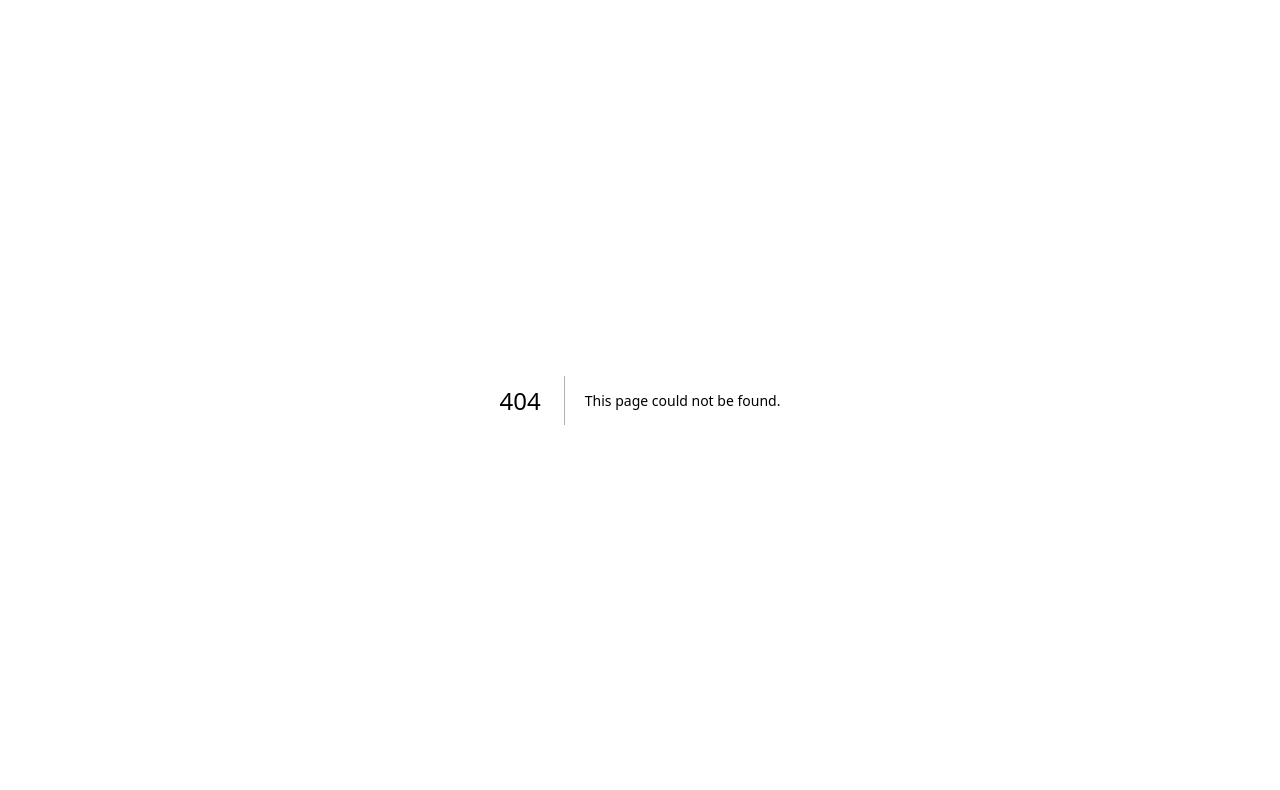
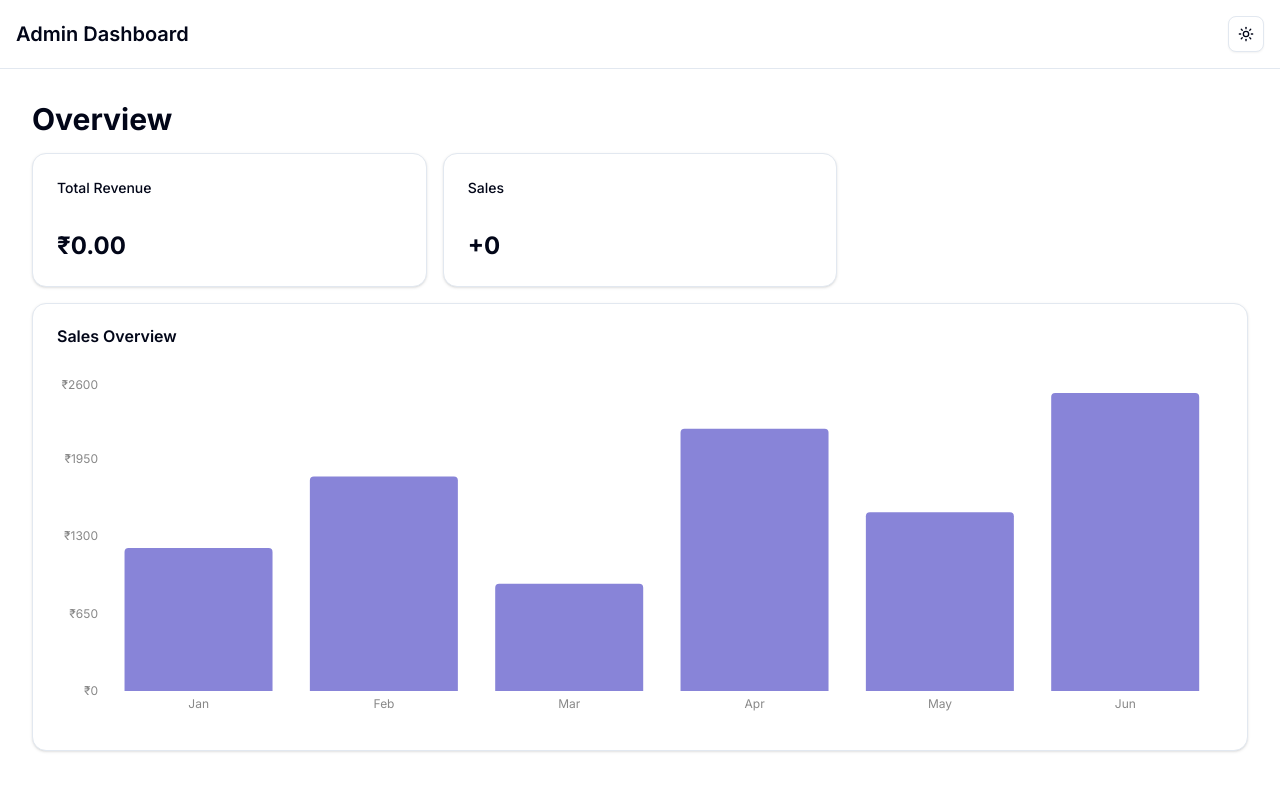
Before and after one commit to StrawHat-Luffyyy/ecommerce-admin, a Next.js app: page /dashboard in a window 1280 px wide. Before the commit this address had no page. Shown: the top 790 px of the page. Built offline with nearby package versions, Linux system fonts and the light colour scheme; no server answers; the database is empty.

Commit message:
feat: Update package dependencies and restructure layout component
- Added 'recharts' library for data visualization.
- Updated 'redux', 'redux-thunk', and 'reselect' packages.
- Restructured layout component to properly wrap body with 'ClerkProvider' for authentication.

```diff
--- a/package.json
+++ b/package.json
@@ -28,6 +28,7 @@
     "react": "19.2.0",
     "react-dom": "19.2.0",
     "react-hook-form": "^7.65.0",
+    "recharts": "^3.3.0",
     "tailwind-merge": "^3.3.1",
     "zod": "^4.1.12"
   },
--- /dev/null
+++ b/src/app/dashboard/_components/sales-chart.tsx
@@ -0,0 +1,45 @@
+'use client';
+
+import { Card, CardContent, CardHeader, CardTitle } from "@/components/ui/card";
+import { Bar, BarChart, ResponsiveContainer, XAxis, YAxis } from "recharts";
+
+// This is placeholder data. We'll replace it with real data soon.
+const data = [
+  { name: "Jan", total: 1200 },
+  { name: "Feb", total: 1800 },
+  { name: "Mar", total: 900 },
+  { name: "Apr", total: 2200 },
+  { name: "May", total: 1500 },
+  { name: "Jun", total: 2500 },
+];
+
+export function SalesChart() {
+  return (
+    <Card className="col-span-1 md:col-span-2 lg:col-span-3">
+      <CardHeader>
+        <CardTitle>Sales Overview</CardTitle>
+      </CardHeader>
+      <CardContent className="pl-2">
+        <ResponsiveContainer width="100%" height={350}>
+          <BarChart data={data}>
+            <XAxis
+              dataKey="name"
+              stroke="#888888"
+              fontSize={12}
+              tickLine={false}
+              axisLine={false}
+            />
+            <YAxis
+              stroke="#888888"
+              fontSize={12}
+              tickLine={false}
+              axisLine={false}
+              tickFormatter={(value) => `₹${value}`}
+            />
+            <Bar dataKey="total" fill="#8884d8" radius={[4, 4, 0, 0]} />
+          </BarChart>
+        </ResponsiveContainer>
+      </CardContent>
+    </Card>
+  );
+}
--- /dev/null
+++ b/src/app/dashboard/page.tsx
@@ -0,0 +1,61 @@
+import { Card, CardContent, CardHeader, CardTitle } from "@/components/ui/card";
+import { prisma } from "@/lib/prisma";
+import { SalesChart } from "./_components/sales-chart";
+
+async function getDashboardData() {
+  try {
+    const totalRevenue = await prisma.order.aggregate({
+      _sum: {
+        total: true,
+      },
+    });
+    const totalSales = await prisma.order.count();
+
+    return {
+      totalRevenue: totalRevenue._sum.total || 0,
+      totalSales: totalSales || 0,
+    };
+  } catch (error) {
+    console.error("[DASHBOARD_GET]", error);
+    throw new Error("Failed to fetch data");
+  }
+}
+
+const formatCurrency = (amount: number) => {
+  return new Intl.NumberFormat("en-IN", {
+    style: "currency",
+    currency: "INR",
+  }).format(amount);
+};
+
+export default async function DashboardPage() {
+  const data = await getDashboardData();
+
+  return (
+    <div className="p-4 md:p-8">
+      <h1 className="text-3xl font-bold mb-4">Overview</h1>
+      <div className="grid gap-4 md:grid-cols-2 lg:grid-cols-3">
+        <Card>
+          <CardHeader className="flex flex-row items-center justify-between space-y-0 pb-2">
+            <CardTitle className="text-sm font-medium">Total Revenue</CardTitle>
+          </CardHeader>
+          <CardContent>
+            <div className="text-2xl font-bold">
+              {formatCurrency(data.totalRevenue)}
+            </div>
+          </CardContent>
+        </Card>
+
+        <Card>
+          <CardHeader className="flex flex-row items-center justify-between space-y-0 pb-2">
+            <CardTitle className="text-sm font-medium">Sales</CardTitle>
+          </CardHeader>
+          <CardContent>
+            <div className="text-2xl font-bold">+{data.totalSales}</div>
+          </CardContent>
+        </Card>
+        <SalesChart />
+      </div>
+    </div>
+  );
+}
--- a/src/app/layout.tsx
+++ b/src/app/layout.tsx
@@ -17,9 +17,9 @@ export default function RootLayout({
   children: React.ReactNode;
 }) {
   return (
-    <ClerkProvider>
-      <html lang="en" suppressHydrationWarning>
-        <body className={inter.className}>
+    <html lang="en" suppressHydrationWarning>
+      <body className={inter.className} suppressHydrationWarning>
+        <ClerkProvider>
           <ThemeProvider
             attribute="class"
             defaultTheme="system"
@@ -28,8 +28,8 @@ export default function RootLayout({
           >
             {children}
           </ThemeProvider>
-        </body>
-      </html>
-    </ClerkProvider>
+        </ClerkProvider>
+      </body>
+    </html>
   );
 }
--- /dev/null
+++ b/src/components/ui/card.tsx
@@ -0,0 +1,92 @@
+import * as React from "react"
+
+import { cn } from "@/lib/utils"
+
+function Card({ className, ...props }: React.ComponentProps<"div">) {
+  return (
+    <div
+      data-slot="card"
+      className={cn(
+        "bg-card text-card-foreground flex flex-col gap-6 rounded-xl border py-6 shadow-sm",
+        className
+      )}
+      {...props}
+    />
+  )
+}
+
+function CardHeader({ className, ...props }: React.ComponentProps<"div">) {
+  return (
+    <div
+      data-slot="card-header"
+      className={cn(
+        "@container/card-header grid auto-rows-min grid-rows-[auto_auto] items-start gap-2 px-6 has-data-[slot=card-action]:grid-cols-[1fr_auto] [.border-b]:pb-6",
+        className
+      )}
+      {...props}
+    />
+  )
+}
+
+function CardTitle({ className, ...props }: React.ComponentProps<"div">) {
+  return (
+    <div
+      data-slot="card-title"
+      className={cn("leading-none font-semibold", className)}
+      {...props}
+    />
+  )
+}
+
+function CardDescription({ className, ...props }: React.ComponentProps<"div">) {
+  return (
+    <div
+      data-slot="card-description"
+      className={cn("text-muted-foreground text-sm", className)}
+      {...props}
+    />
+  )
+}
+
+function CardAction({ className, ...props }: React.ComponentProps<"div">) {
+  return (
+    <div
+      data-slot="card-action"
+      className={cn(
+        "col-start-2 row-span-2 row-start-1 self-start justify-self-end",
+        className
+      )}
+      {...props}
+    />
+  )
+}
+
+function CardContent({ className, ...props }: React.ComponentProps<"div">) {
+  return (
+    <div
+      data-slot="card-content"
+      className={cn("px-6", className)}
+      {...props}
+    />
+  )
+}
+
+function CardFooter({ className, ...props }: React.ComponentProps<"div">) {
+  return (
+    <div
+      data-slot="card-footer"
+      className={cn("flex items-center px-6 [.border-t]:pt-6", className)}
+      {...props}
+    />
+  )
+}
+
+export {
+  Card,
+  CardHeader,
+  CardFooter,
+  CardTitle,
+  CardAction,
+  CardDescription,
+  CardContent,
+}
```
Also changed, not shown: 1 other file (tests, documents, lock files or other folders).
